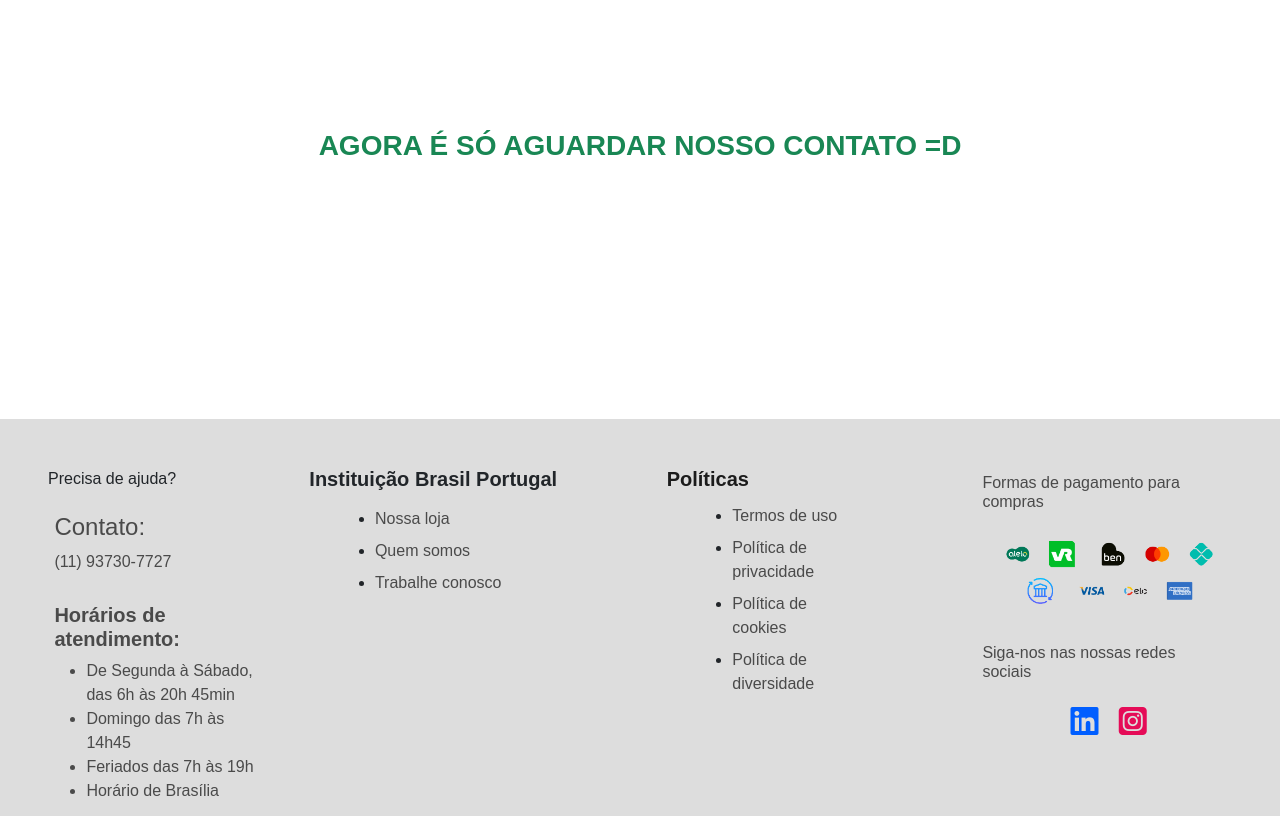
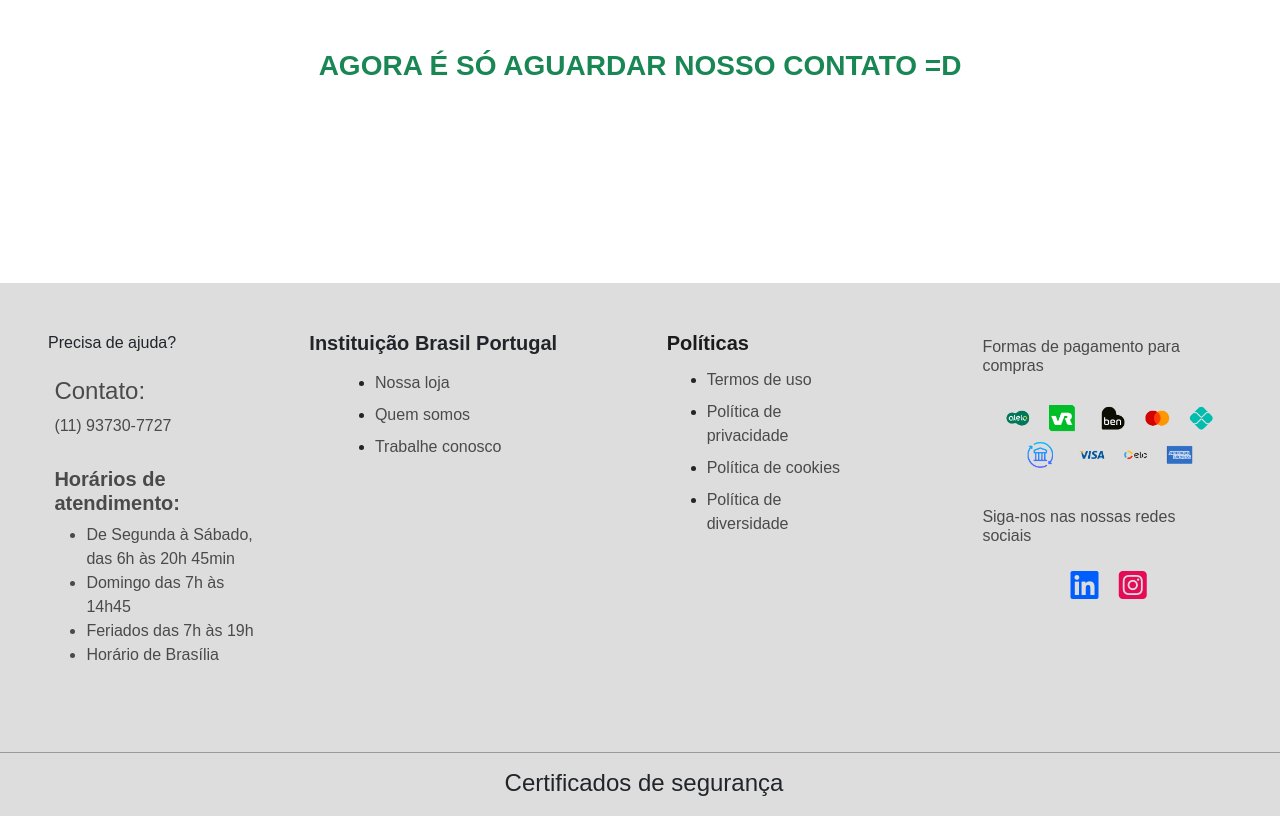
Before and after one commit to LeoRodriguescds/Site-mercado, a plain HTML site: page pages/trabalheConosco.html in a window 1280 px wide. Shown: the part 2470-3286 px from the top of the page. Drawn offline with nearby package versions, Linux system fonts and the light colour scheme; grey boxes are pictures that could not be loaded; a script that the page names is missing.

Commit message:
arrumei um bug v4

```diff
--- a/pages/trabalheConosco.html
+++ b/pages/trabalheConosco.html
@@ -119,13 +119,7 @@
       </button>
     </div>
     </div>
-
-    <br>
-    <br>
-    <div>
       <h3 class="text-center fw-bold text-success">AGORA É SÓ AGUARDAR NOSSO CONTATO =D</h3>
-      <div id=""> <br>
-
   </main>
 
   <footer>
--- a/styles/home.css
+++ b/styles/home.css
@@ -189,8 +189,7 @@ footer a {
 
 .politicas ul {
     margin-top: 0.5rem;
-    margin-left: 1.6rem;
-}
+ }
 
 .politicas li {
     margin: 0.5rem;
--- a/styles/institucional.css
+++ b/styles/institucional.css
@@ -206,7 +206,6 @@ footer a {
 
 .politicas ul {
     margin-top: 0.5rem;
-    margin-left: 1.6rem;
 }
 
 .politicas li {
--- a/styles/trabalhe.css
+++ b/styles/trabalhe.css
@@ -202,7 +202,6 @@ footer a {
 
 .politicas ul {
     margin-top: 0.5rem;
-    margin-left: 1.6rem;
 }
 
 .politicas li {
```
